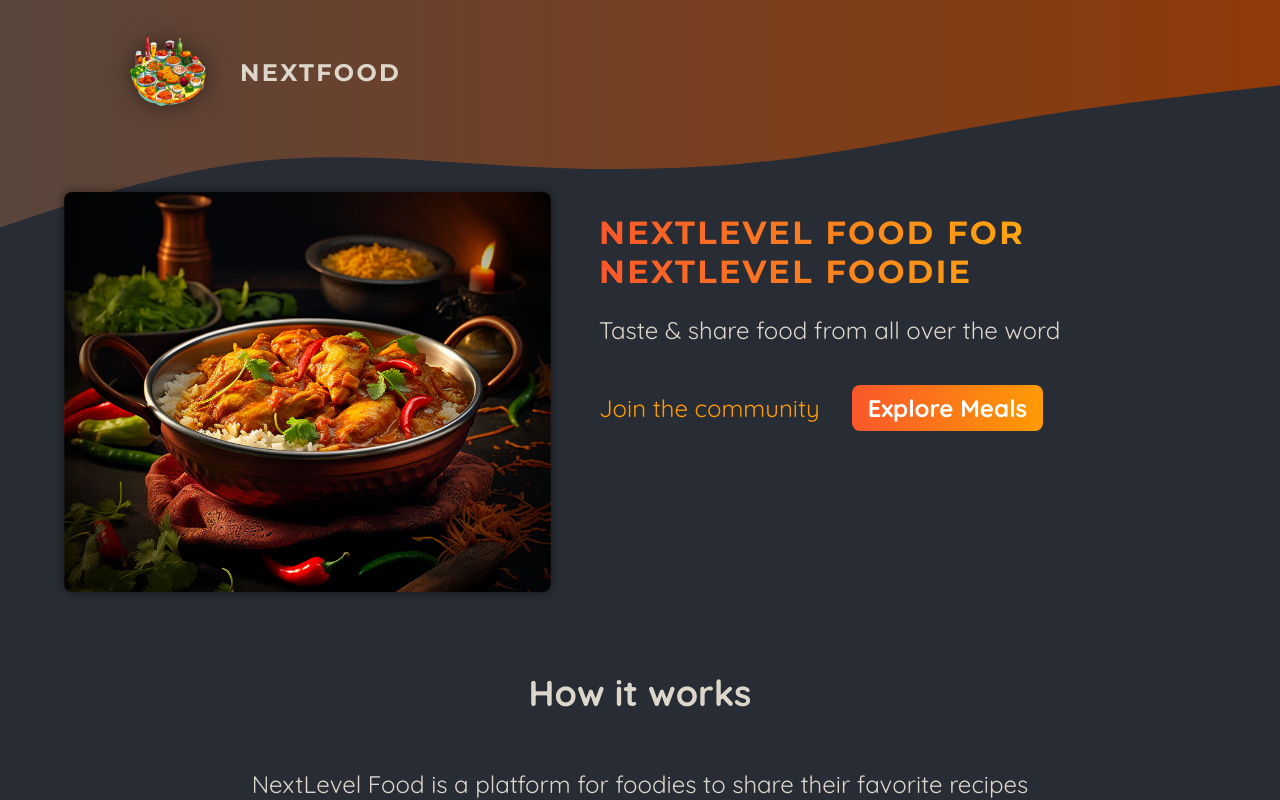
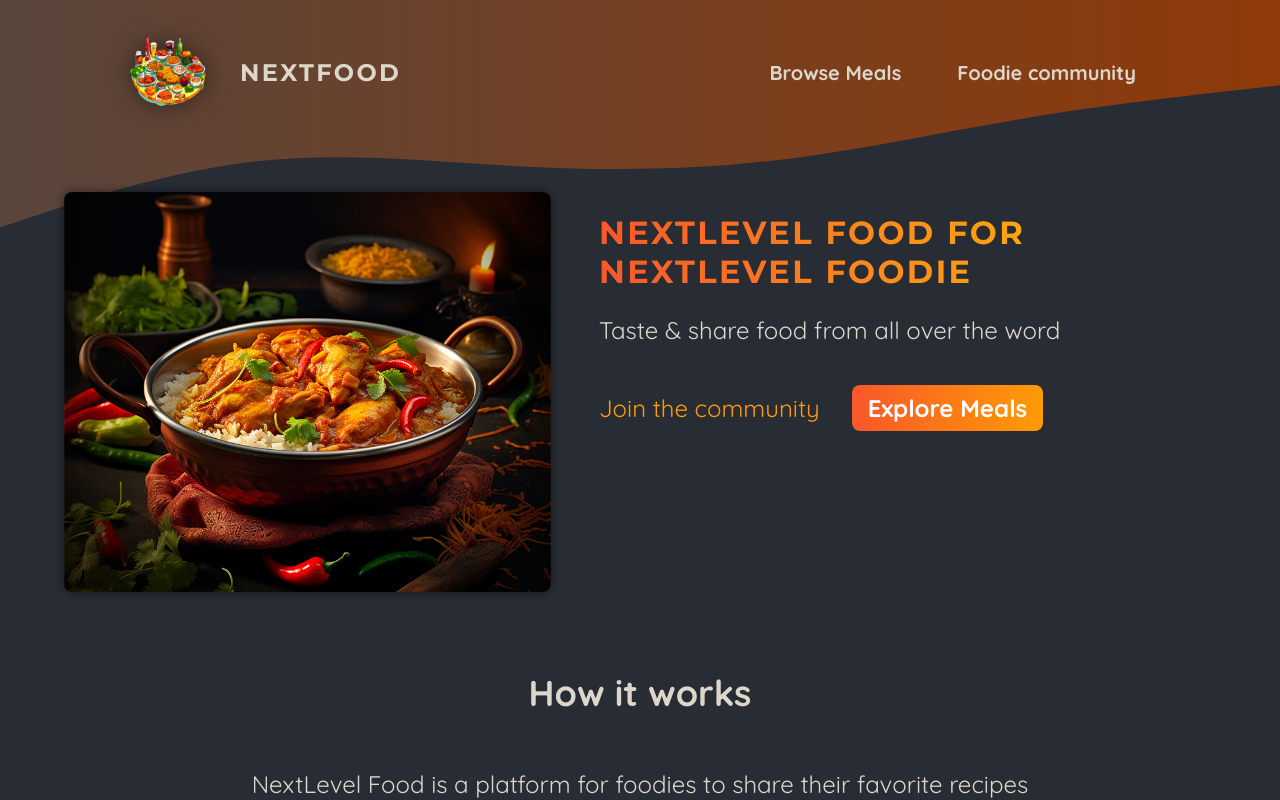
Before and after one commit to ajewoleOlugbenga/community-member, a Next.js app: page / in a window 1280 px wide. Shown: the top 800 px of the page. Built offline with nearby package versions, Linux system fonts and the light colour scheme.

Commit message:
"Added NavLink component to MainHeader and created new NavLink component"

```diff
--- a/components/main-header/main-header.jsx
+++ b/components/main-header/main-header.jsx
@@ -4,6 +4,7 @@ import Link from "next/link";
 import logoImg from "../../assets/logo.png";
 import classes from "./main-header.module.css";
 import MainHeaderBackground from "./main-header-background";
+import NavLink from "./nav-link";
 
 const MainHeader = () => {
   return (
@@ -14,7 +15,7 @@ const MainHeader = () => {
           <Image src={logoImg} alt="A plate with food on it" priority />
           NextFood
         </Link>
-
+        <NavLink/>
       </header>
     </>
   );
--- a/components/main-header/nav-link.jsx
+++ b/components/main-header/nav-link.jsx
@@ -1,3 +1,5 @@
+"use client"
+
 import Link from 'next/link'
 import classes from "./nav-link.module.css"
 import { usePathname } from 'next/navigation';
```
